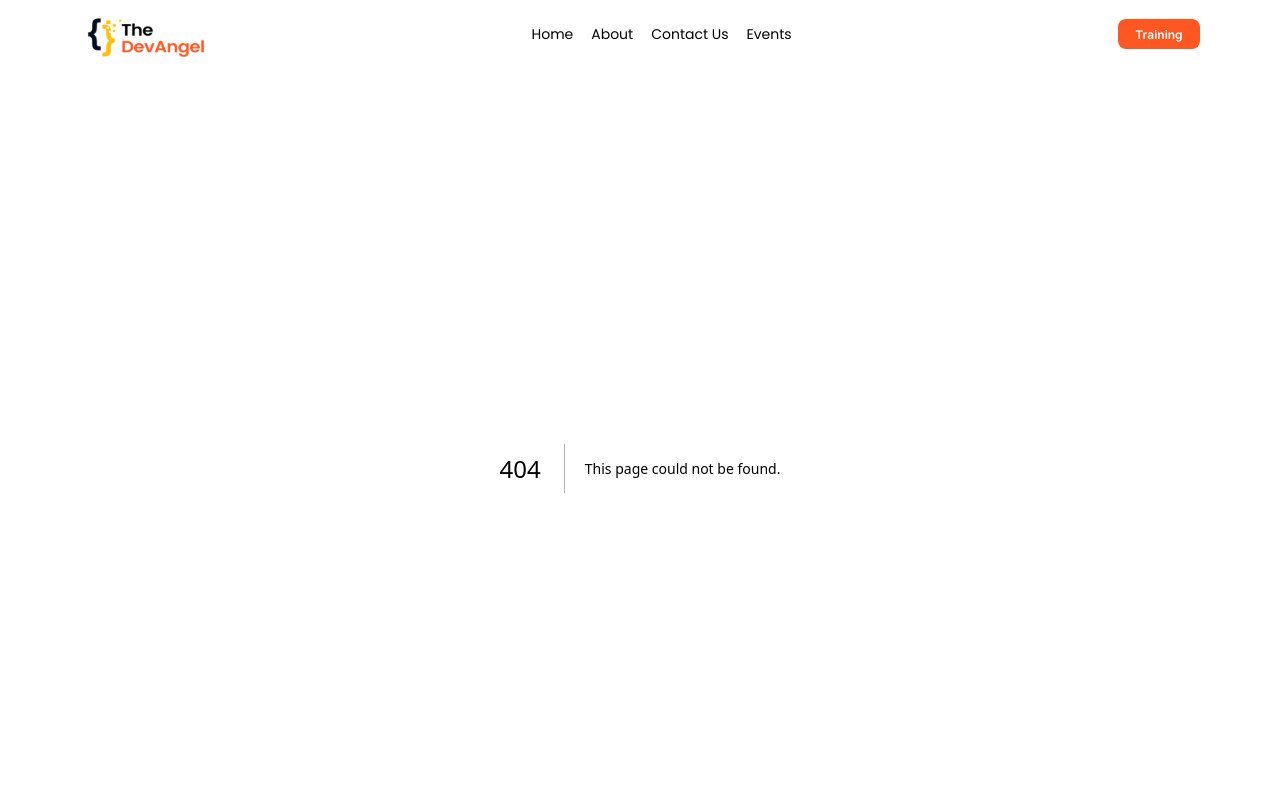
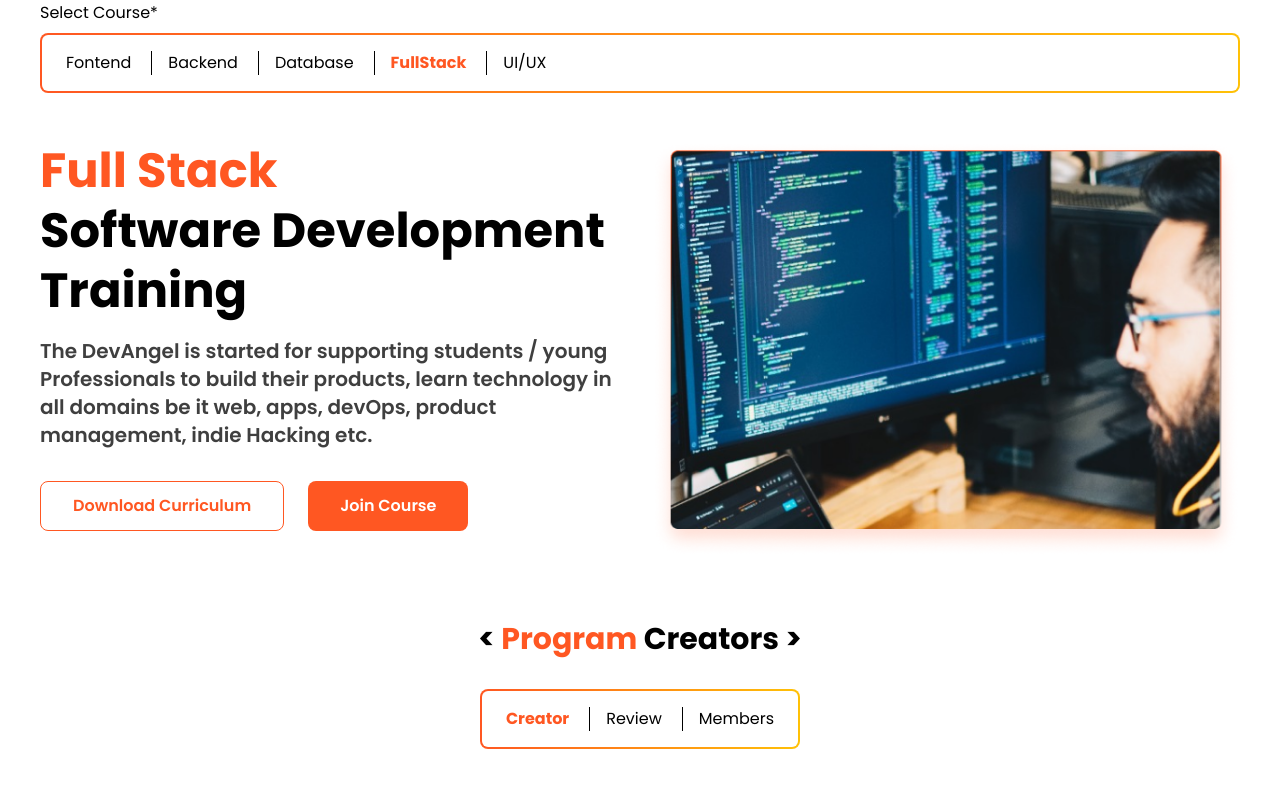
Before and after one commit to Byteoski-Developers/the-dev-angel-lp, a Next.js app: page /courses in a window 1280 px wide. Before the commit this address had no page. Shown: the top 800 px of the page. Built offline with nearby package versions, Linux system fonts and the light colour scheme.

Commit message:
Feat: added Course hero page - updated tailwind config

```diff
--- /dev/null
+++ b/app/courses/page.tsx
@@ -0,0 +1,59 @@
+import CourseMenu from "@/components/Courses/CourseMenu";
+import SectionHeader from "@/components/common/SectionHeader";
+import Button from "@/components/common/Button";
+import Image from "next/image";
+import CreatorMenu from "@/components/Courses/CreatorMenu";
+import CreatorCard from "@/components/Courses/CreatorCard";
+import ContactCTA from "@/components/common/ContactCTA";
+
+export default function CoursesPage() {
+  return (
+    <div className="border-3  view-container">
+      {/* header menu */}
+      <div className="flex flex-col gap-2">
+        <p>Select Course*</p>
+        <CourseMenu />
+      </div>
+      {/* hero sectiom */}
+      <div className="grid md:grid-cols-2 grid-cols-1 md:mt-12 mt-6 gap-6">
+        <div className="flex flex-col  gap-8">
+          <div className="flex flex-col gap-4">
+            <h1 className="md:text-heading text-4xl font-heading leading-tight">
+              <span className="text-primaryOrange block leading-tight">Full Stack</span>
+              <span className="block leading-tight">Software Development</span>
+              Training
+            </h1>
+            <p className="md:text-xl text-base w-full font-semibold opacity-75">
+              The DevAngel is started for supporting students / young
+              Professionals to build their products, learn technology in all
+              domains be it web, apps, devOps, product management, indie Hacking
+              etc.
+            </p>
+          </div>
+          <div className="flex gap-6">
+            <Button text="Download Curriculum" filled={false} />
+            <Button text="Join Course" filled={true} />
+          </div>
+        </div>
+        <div>
+          <Image src="/assets/images/fullstack.png" width={1000} height={1000} alt="fullstack" />
+        </div>
+      </div>
+      {/* hero sectiom */}
+
+    {/* program creators */}
+      <SectionHeader title="Program Creators"  subtitle="" />
+      <CreatorMenu/>
+      <div className="flex md:flex-row flex-col md:gap-8 gap-6  md:mx-18 md:mt-16 mt-8 items-center justify-center">
+        <CreatorCard creatorName="Anubhav Gupta " year="20" img="anubhav" />
+        <CreatorCard creatorName="Anubhav Gupta " year="20" img="anubhav" />
+        <CreatorCard creatorName="Anubhav Gupta " year="20" img="anubhav" />
+      </div>
+
+
+      {/* class curriculum> */}
+      <SectionHeader title="Learn with a world class curriculum"  subtitle="" />
+      <ContactCTA/>
+    </div>
+  );
+}
--- a/app/globals.css
+++ b/app/globals.css
@@ -12,3 +12,8 @@
 ::after {
   border-width: 0;
 }
+
+.view-container {
+  @apply box-border mx-auto;
+  @apply w-[1320px] max-2xl:w-[1200px] max-xl:w-[960px] max-lg:w-[720px] max-md:w-[640px] max-sm:w-[300px];
+}
--- a/app/layout.tsx
+++ b/app/layout.tsx
@@ -1,7 +1,7 @@
 import type { Metadata } from "next";
 import { Inter } from "next/font/google";
 import "./globals.css";
-import Header from "../components/Header";
+// import Header from "../components/Header";
 
 const inter = Inter({ subsets: ["latin"] });
 
@@ -17,9 +17,9 @@
 }) {
   return (
     <html lang="en">
-      <body>
+      <body className=" font-poppins">
         <header>
-          <Header />
+          {/* <Header /> */}
         </header>
         <main>{children}</main>
       </body>
--- /dev/null
+++ b/components/Courses/CourseMenu.tsx
@@ -0,0 +1,23 @@
+export default function CourseMenu() {
+  return (
+    <div className="bg-gradient-to-r from-primaryOrange p-[2px] to-secondaryYellow rounded-lg">
+      <div className="md:text-base w-full bg-white text-sm flex px-6 py-4 overflow-x-scroll rounded-md md:overflow-hidden">
+        <span className="border-r md:pr-5 pr-3 md:mr-4 mr-2 border-black cursor-pointer hover:text-gray-500 ">
+          Fontend
+        </span>
+        <span className="border-r md:pr-5 pr-3 md:mr-4 mr-2 border-black cursor-pointer hover:text-gray-500 ">
+          Backend
+        </span>
+        <span className="border-r md:pr-5 pr-3 md:mr-4 mr-2 border-black cursor-pointer hover:text-gray-500 ">
+          Database
+        </span>
+        <span className="border-r text-primaryOrange font-bold md:pr-5 pr-3 md:mr-4 mr-2 border-black cursor-pointer  ">
+          FullStack
+        </span>
+        <span className="md:pr-5 pr-3 md:mr-4 mr-2 cursor-pointer hover:text-gray-500 ">
+          UI/UX
+        </span>
+      </div>
+    </div>
+  );
+}
--- /dev/null
+++ b/components/Courses/CreatorCard.tsx
@@ -0,0 +1,23 @@
+import Image from "next/image";
+interface props {
+  creatorName: string;
+  year: string;
+  img: string;
+}
+export default function CreatorCard({ creatorName, year, img }: props) {
+  return (
+    < div className="flex flex-col gap-6 justify-center items-center" >
+      <Image
+        src={`/assets/images/members/${img}.png`}
+        width={800}
+        height={800}
+        className="size-64 object-cover rounded-lg p-[1px] bg-gradient-to-b from-primaryOrange to-secondaryYellow shadow-sm shadow-primaryOrange"
+        alt={creatorName}
+      />
+      <div>
+        <p className="font-bold text-secondaryYellow text-lg normal-case">{creatorName}</p>
+        <p className="text-base leading-normal">{year} years of expertise</p>
+      </div>
+    </div >
+  )
+}
--- /dev/null
+++ b/components/Courses/CreatorMenu.tsx
@@ -0,0 +1,17 @@
+export default function CreatorMenu() {
+  return (
+    <div className="bg-gradient-to-r mt-8 w-fit justify-center items-center mx-auto flex from-primaryOrange p-[2px] to-secondaryYellow rounded-lg">
+      <div className="md:text-base w-fit  bg-white text-sm flex px-6 py-4 overflow-x-scroll rounded-md md:overflow-hidden">
+        <span className="border-r text-primaryOrange font-bold md:pr-5 pr-3 md:mr-4 mr-2 border-black cursor-pointer">
+          Creator
+        </span>
+        <span className="border-r md:pr-5 pr-3 md:mr-4 mr-2 border-black cursor-pointer hover:text-gray-500 ">
+          Review
+        </span>
+        <span className="cursor-pointer hover:text-gray-500 ">
+          Members
+        </span>
+      </div>
+    </div>
+  );
+}
--- /dev/null
+++ b/components/common/Button.tsx
@@ -0,0 +1,15 @@
+interface ButtonFilledProps {
+  text: string;
+  filled?: boolean;
+}
+
+export default function Button({ text, filled }: ButtonFilledProps) {
+  return (
+    <button
+      className={`rounded-lg px-4 md:px-8 py-2 md:py-3 text-sm md:text-base font-semibold transition
+        ${filled ? "bg-primaryOrange text-white hover:bg-opacity-80" : "bg-opacity-0 border border-primaryOrange text-primaryOrange hover:bg-primaryOrange hover:border-primaryOrange hover:text-white"}`}
+    >
+      {text}
+    </button>
+  );
+}
--- /dev/null
+++ b/components/common/ContactCTA.tsx
@@ -0,0 +1,34 @@
+export default function ContactCTA() {
+  return (
+    <div className="my-12 bg-gradient from-primaryOrange to-secondaryYellow rounded-lg p-[1px]">
+      <div className="flex md:flex-row flex-col gap-6 bg-white rounded-md p-8">
+        <div className="md:w-[700px] w-full h-64 border border-gray-300 mb-6"></div>
+        <div className="flex flex-col justify-center items-start gap-6">
+          <div className="text-heading font-heading text-start">
+            Got a <span className="text-primaryOrange">Question?</span>
+            <p className="text-xl font-normal leading-normal">Chat with our Experts</p>
+          </div>
+          <div className="bg-primaryOrange font-semibold rounded-lg shadow-xl cursor-pointer flex items-center justify-center gap-2 text-white px-5 py-2">
+            <svg
+              className="size-6 mr-2"
+              width="17"
+              height="16"
+              viewBox="0 0 17 16"
+              fill="none"
+              xmlns="http://www.w3.org/2000/svg"
+            >
+              <path
+                d="M1.59375 8.53834C1.59375 9.67167 2.38921 10.6591 3.51121 10.8241C4.26771 10.9353 5.03271 11.0218 5.80479 11.082C6.13487 11.1082 6.43733 11.281 6.6215 11.5573L8.5 14.375L10.3785 11.5573C10.5627 11.281 10.8651 11.1082 11.1952 11.0827C11.9673 11.0218 12.7323 10.9353 13.4888 10.8241C14.6108 10.6591 15.4062 9.67238 15.4062 8.53763V4.27488C15.4062 3.14013 14.6108 2.15342 13.4888 1.98838C11.8369 1.74592 10.1696 1.62448 8.5 1.625C6.80567 1.625 5.13967 1.74896 3.51121 1.98838C2.38921 2.15342 1.59375 3.14084 1.59375 4.27488V8.53763V8.53834Z"
+                stroke="white"
+                strokeWidth="1.5"
+                strokeLinecap="round"
+                strokeLinejoin="round"
+              />
+            </svg>
+            {`Let's Chat`}
+          </div>
+        </div>
+      </div>
+    </div>
+  );
+}
--- /dev/null
+++ b/components/common/SectionHeader.tsx
@@ -0,0 +1,20 @@
+interface Props {
+  title: string;
+  subtitle: string;
+}
+
+export default function SectionHeader({ title, subtitle }: Props) {
+  // Splitting the title into words
+  const words = title.split(' ');
+
+  return (
+    <div>
+      <div className="md:text-3xl text-center md:mt-16 mt-8  text-2xl md:font-bold font-semibold">
+        {`<`} <span className="text-primaryOrange">{words[0]}</span> {words.slice(1).join(' ')}  {`>`}
+      </div>
+      <div className="md:text-xl text-base font-semibold opacity-60">
+        {subtitle}
+      </div>
+    </div>
+  );
+}
--- a/tailwind.config.ts
+++ b/tailwind.config.ts
@@ -12,15 +12,29 @@
         "gradient-radial": "radial-gradient(var(--tw-gradient-stops))",
         "gradient-conic":
           "conic-gradient(from 180deg at 50% 50%, var(--tw-gradient-stops))",
+        gradient: 'linear-gradient(90.27deg, #FF5722 3.11%, #FFC107 98%)',
       },
       colors: {
-        orangered: "#ff5722",
+        primaryOrange: "#ff5722",
+        secondaryYellow: "#FFC107",
+      },
+      boxShadow: {
+        boxGlow: '0px 6px 10px 5px #FF57221',
       },
       fontFamily: {
         poppins: "Poppins",
         inter: "Inter",
         montserrat: "Montserrat",
       },
+      fontSize: {
+        heading: '48px',
+      },
+      fontWeight: {
+        heading: '700',
+      },
+      lineHeight: {
+        heading: '72px',
+      },
     },
   },
   plugins: [],
```
Also changed, not shown: public/assets/images/fullstack.png (added), public/assets/images/members/anubhav.png (added).
